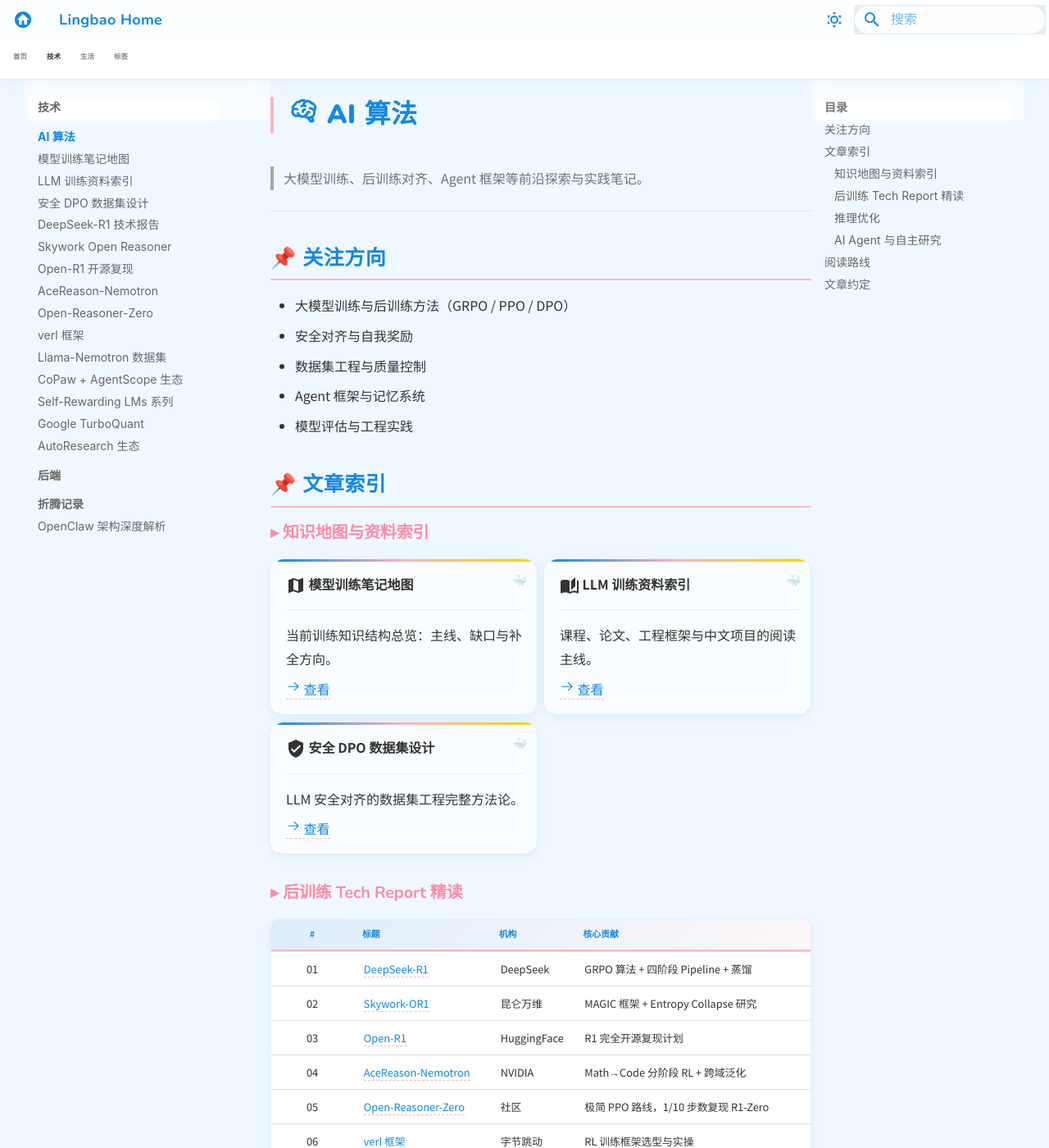
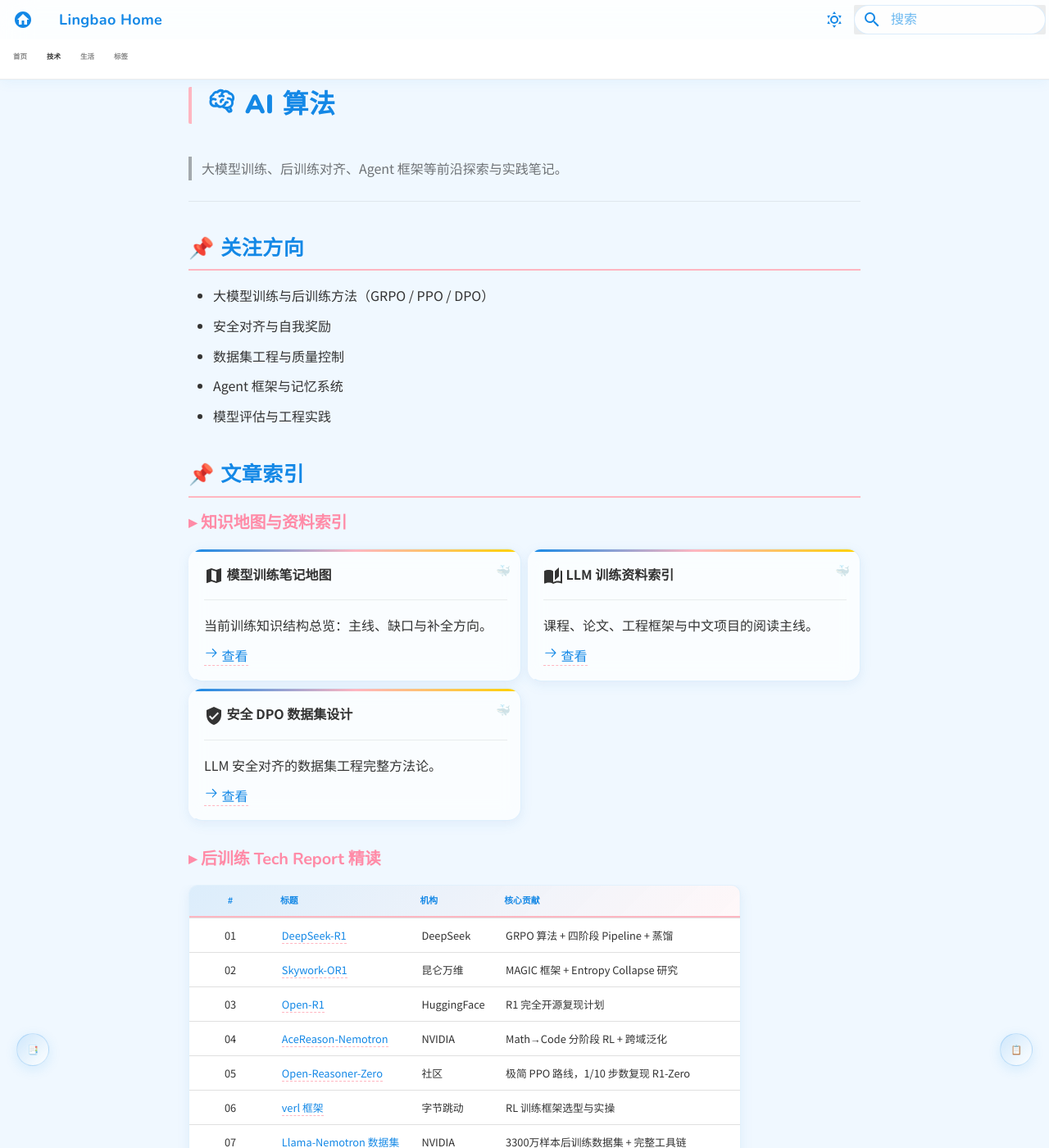
Before and after one commit to tanlon2miracle-ops/my_home, an MkDocs documentation site: the page built from docs/tech/ai-algorithms/index.md, in a window 1280 px wide and 1400 px high. Shown: the whole window at 82% size. Built offline with MkDocs 1.6.1 and Material for MkDocs 9.7.7, drawn with Linux system fonts in a browser that asks for light colours.

Commit message:
feat: 侧边栏默认隐藏，内容区居中铺开
- 移除 navigation.expand，侧边栏默认折叠
- 添加 navigation.prune 优化页面体积
- 左右侧边栏桌面端默认隐藏，通过浮动按钮切换
- 内容区 max-width: 900px 居中，阅读体验更舒适
- 添加遮罩层+ESC 快捷关闭侧边栏
- 暗色模式适配

```diff
--- /dev/null
+++ b/docs/javascripts/sidebar-toggle.js
@@ -0,0 +1,43 @@
+/* === 侧边栏切换 === */
+document.addEventListener('DOMContentLoaded', function () {
+  // 只在桌面端创建按钮
+  var navBtn = document.createElement('button');
+  navBtn.className = 'sidebar-toggle-btn';
+  navBtn.innerHTML = '📑';
+  navBtn.title = '展开/收起导航';
+
+  var tocBtn = document.createElement('button');
+  tocBtn.className = 'toc-toggle-btn';
+  tocBtn.innerHTML = '📋';
+  tocBtn.title = '展开/收起目录';
+
+  var overlay = document.createElement('div');
+  overlay.className = 'sidebar-overlay';
+
+  document.body.appendChild(navBtn);
+  document.body.appendChild(tocBtn);
+  document.body.appendChild(overlay);
+
+  navBtn.addEventListener('click', function () {
+    document.body.classList.toggle('sidebar-open');
+    document.body.classList.remove('toc-open');
+  });
+
+  tocBtn.addEventListener('click', function () {
+    document.body.classList.toggle('toc-open');
+    document.body.classList.remove('sidebar-open');
+  });
+
+  overlay.addEventListener('click', function () {
+    document.body.classList.remove('sidebar-open');
+    document.body.classList.remove('toc-open');
+  });
+
+  // ESC 关闭
+  document.addEventListener('keydown', function (e) {
+    if (e.key === 'Escape') {
+      document.body.classList.remove('sidebar-open');
+      document.body.classList.remove('toc-open');
+    }
+  });
+});
--- a/docs/stylesheets/extra.css
+++ b/docs/stylesheets/extra.css
@@ -45,8 +45,9 @@ body {
   max-width: none !important;
 }
 .md-content__inner {
-  max-width: none !important;
-  margin: 0 !important;
+  max-width: 900px !important;
+  margin: 0 auto !important;
+  padding: 0 2rem;
 }
 .md-typeset {
   max-width: none !important;
@@ -54,8 +55,144 @@ body {
   color: var(--cute-text);
   line-height: 1.8;
 }
+
+/* --- 侧边栏默认隐藏 + 切换机制 --- */
 .md-sidebar--primary { width: 15rem; }
 .md-sidebar--secondary { width: 13rem; }
+
+/* 桌面端：默认隐藏左侧边栏，内容居中铺开 */
+@media (min-width: 76.25em) {
+  .md-sidebar--primary {
+    transform: translateX(-100%);
+    opacity: 0;
+    transition: transform 0.3s ease, opacity 0.3s ease;
+    position: fixed;
+    top: 0;
+    left: 0;
+    height: 100vh;
+    z-index: 4;
+    background: rgba(255, 255, 255, 0.95);
+    backdrop-filter: blur(16px);
+    -webkit-backdrop-filter: blur(16px);
+    box-shadow: 4px 0 24px rgba(0, 0, 0, 0.08);
+    padding-top: 4rem;
+  }
+  [data-md-color-scheme="slate"] .md-sidebar--primary {
+    background: rgba(34, 34, 59, 0.95);
+  }
+  /* 展开状态 */
+  body.sidebar-open .md-sidebar--primary {
+    transform: translateX(0);
+    opacity: 1;
+  }
+  /* 侧边栏隐藏时，内容区宽度铺满 */
+  .md-content__inner {
+    max-width: 900px !important;
+    transition: max-width 0.3s ease;
+  }
+  body.sidebar-open .md-content__inner {
+    max-width: 800px !important;
+  }
+}
+
+/* 桌面端也默认隐藏右侧目录栏 */
+@media (min-width: 60em) {
+  .md-sidebar--secondary {
+    transform: translateX(100%);
+    opacity: 0;
+    transition: transform 0.3s ease, opacity 0.3s ease;
+    position: fixed;
+    top: 0;
+    right: 0;
+    height: 100vh;
+    z-index: 4;
+    background: rgba(255, 255, 255, 0.95);
+    backdrop-filter: blur(16px);
+    -webkit-backdrop-filter: blur(16px);
+    box-shadow: -4px 0 24px rgba(0, 0, 0, 0.08);
+    padding-top: 4rem;
+  }
+  [data-md-color-scheme="slate"] .md-sidebar--secondary {
+    background: rgba(34, 34, 59, 0.95);
+  }
+  body.toc-open .md-sidebar--secondary {
+    transform: translateX(0);
+    opacity: 1;
+  }
+}
+
+/* --- 侧边栏切换按钮 --- */
+.sidebar-toggle-btn {
+  position: fixed;
+  bottom: 5rem;
+  left: 1rem;
+  z-index: 5;
+  width: 40px;
+  height: 40px;
+  border-radius: 50%;
+  border: 1px solid rgba(20, 136, 230, 0.2);
+  background: linear-gradient(135deg, var(--cute-sky-dim), rgba(255, 255, 255, 0.9));
+  backdrop-filter: blur(10px);
+  -webkit-backdrop-filter: blur(10px);
+  box-shadow: 0 4px 16px rgba(20, 136, 230, 0.12);
+  cursor: pointer;
+  display: flex;
+  align-items: center;
+  justify-content: center;
+  font-size: 1.1em;
+  transition: all 0.3s ease;
+  color: var(--cute-sky);
+}
+.sidebar-toggle-btn:hover {
+  transform: scale(1.1);
+  box-shadow: 0 6px 20px rgba(20, 136, 230, 0.2);
+}
+.toc-toggle-btn {
+  position: fixed;
+  bottom: 5rem;
+  right: 1rem;
+  z-index: 5;
+  width: 40px;
+  height: 40px;
+  border-radius: 50%;
+  border: 1px solid rgba(20, 136, 230, 0.2);
+  background: linear-gradient(135deg, var(--cute-sky-dim), rgba(255, 255, 255, 0.9));
+  backdrop-filter: blur(10px);
+  -webkit-backdrop-filter: blur(10px);
+  box-shadow: 0 4px 16px rgba(20, 136, 230, 0.12);
+  cursor: pointer;
+  display: flex;
+  align-items: center;
+  justify-content: center;
+  font-size: 1.1em;
+  transition: all 0.3s ease;
+  color: var(--cute-sky);
+}
+.toc-toggle-btn:hover {
+  transform: scale(1.1);
+  box-shadow: 0 6px 20px rgba(20, 136, 230, 0.2);
+}
+/* 移动端不需要自定义按钮（MkDocs 自带汉堡菜单） */
+@media (max-width: 76.25em) {
+  .sidebar-toggle-btn { display: none !important; }
+}
+@media (max-width: 60em) {
+  .toc-toggle-btn { display: none !important; }
+}
+
+/* --- 遮罩层（点击空白处关闭侧边栏） --- */
+.sidebar-overlay {
+  display: none;
+  position: fixed;
+  top: 0; left: 0; right: 0; bottom: 0;
+  background: rgba(0, 0, 0, 0.2);
+  z-index: 3;
+  backdrop-filter: blur(2px);
+}
+body.sidebar-open .sidebar-overlay,
+body.toc-open .sidebar-overlay {
+  display: block;
+}
 
 /* ========== 3. 顶部导航 → 通透磨砂 ========== */
 .md-header {
@@ -419,6 +556,10 @@ body {
   .md-typeset h1 {
     font-size: 1.6em !important;
   }
+  .md-content__inner {
+    max-width: 100% !important;
+    padding: 0 1rem;
+  }
 }
 @media (max-width: 76.25em) {
   .md-sidebar--primary {
--- a/mkdocs.yml
+++ b/mkdocs.yml
@@ -33,7 +33,8 @@ theme:
     - navigation.tabs            # 顶部 Tab 导航
     - navigation.tabs.sticky     # 滚动时 Tab 保持可见
     - navigation.sections        # 侧边栏分组展开
-    - navigation.expand          # 默认展开侧边栏
+    # navigation.expand 已移除 → 侧边栏默认折叠
+    - navigation.prune           # 修剪不可见的导航项，减少页面体积
     - navigation.top             # 返回顶部按钮
     - navigation.indexes         # index 页作为章节首页
     - search.suggest             # 搜索建议
@@ -81,6 +82,7 @@ extra_css:
 
 extra_javascript:
   - javascripts/palette-fix.js
+  - javascripts/sidebar-toggle.js
 
 extra:
   social:
```
